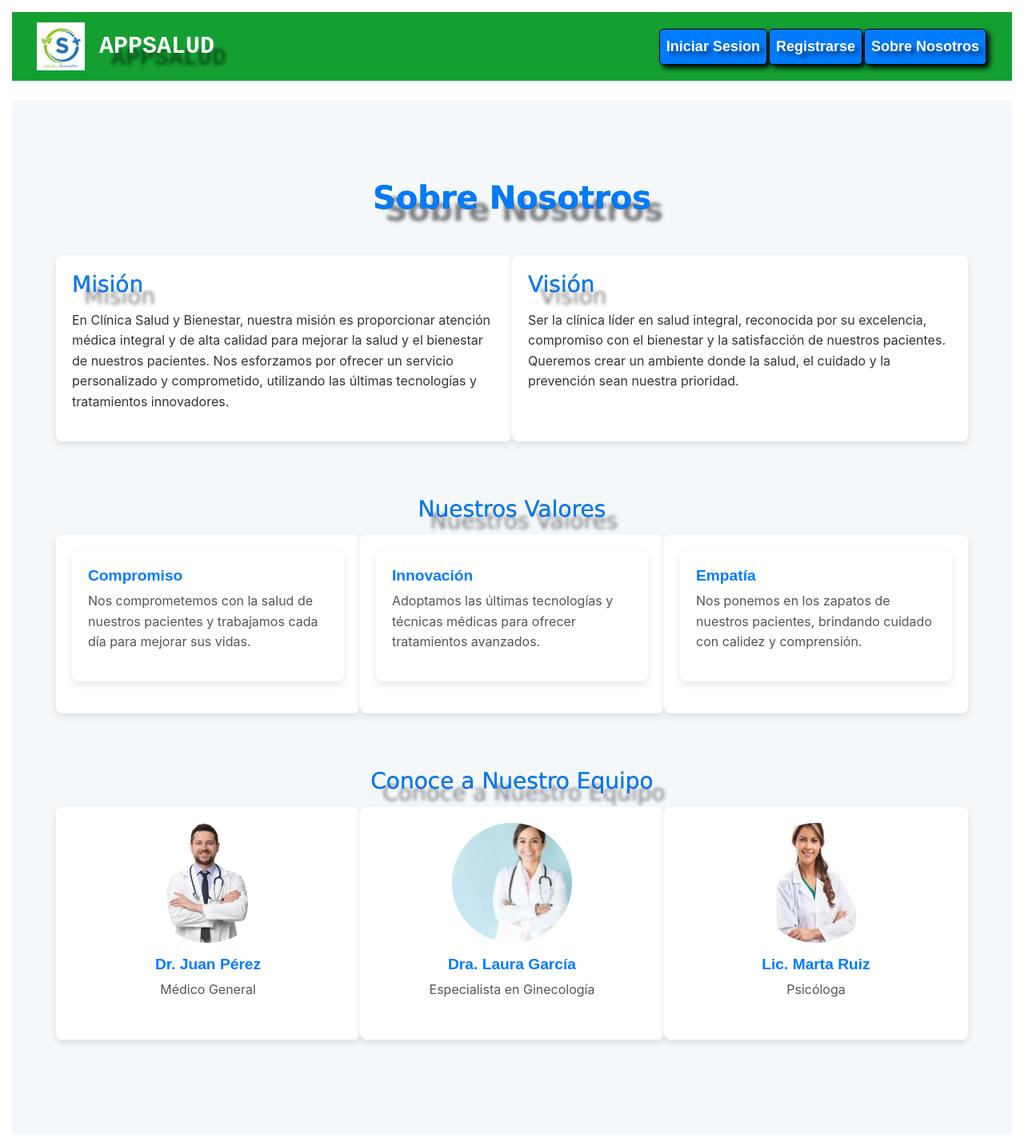
After one commit to nehuenminvielle/clinica_Saludybienestar, a Django app: page /about/ in a window 1280 px wide. The commit adds this page. Shown: the whole page at 80% size. Run offline with Django 5.2, Linux system fonts and the light colour scheme; some libraries are stand-ins or nearby versions; some web fonts are replaced.

Commit message:
Actualizacion del proyecto

```diff
--- /dev/null
+++ b/AppSalud/Templates/AppSalud/about.html
@@ -0,0 +1,99 @@
+{% extends "AppSalud/base.html" %}
+{% load static %}
+
+{% block title %}
+    Sobre Nosotros
+{% endblock title %}
+
+{% block codigoDinamico %}
+<style>
+    /* Sobrescribir el fondo solo para la página "About Us" */
+    body {
+        background-image: none !important; /* Elimina la imagen de fondo */
+    }
+</style>
+
+<body>
+
+    </style>
+
+    <section class="about-us">
+        <div class="container">
+            <h1 class="text-center my-5">Sobre Nosotros</h1>
+
+            <!-- Misión -->
+            <div class="row">
+                <div class="col-md-6">
+                    <h3>Misión</h3>
+                    <p>En Clínica Salud y Bienestar, nuestra misión es proporcionar atención médica integral y de alta calidad para mejorar la salud y el bienestar de nuestros pacientes. Nos esforzamos por ofrecer un servicio personalizado y comprometido, utilizando las últimas tecnologías y tratamientos innovadores.</p>
+                </div>
+
+                <!-- Visión -->
+                <div class="col-md-6">
+                    <h3>Visión</h3>
+                    <p>Ser la clínica líder en salud integral, reconocida por su excelencia, compromiso con el bienestar y la satisfacción de nuestros pacientes. Queremos crear un ambiente donde la salud, el cuidado y la prevención sean nuestra prioridad.</p>
+                </div>
+            </div>
+
+            <!-- Valores -->
+            <div class="values my-5">
+                <h3 class="text-center">Nuestros Valores</h3>
+                <div class="row">
+                    <div class="col-md-4">
+                        <div class="value-box">
+                            <h4>Compromiso</h4>
+                            <p>Nos comprometemos con la salud de nuestros pacientes y trabajamos cada día para mejorar sus vidas.</p>
+                        </div>
+                    </div>
+                    <div class="col-md-4">
+                        <div class="value-box">
+                            <h4>Innovación</h4>
+                            <p>Adoptamos las últimas tecnologías y técnicas médicas para ofrecer tratamientos avanzados.</p>
+                        </div>
+                    </div>
+                    <div class="col-md-4">
+                        <div class="value-box">
+                            <h4>Empatía</h4>
+                            <p>Nos ponemos en los zapatos de nuestros pacientes, brindando cuidado con calidez y comprensión.</p>
+                        </div>
+                    </div>
+                </div>
+            </div>
+
+            <!-- Nuestro Equipo -->
+            <div class="our-team my-5">
+                <h3 class="text-center">Conoce a Nuestro Equipo</h3>
+                <div class="row">
+                    <div class="col-md-4">
+                        <div class="team-member">
+                            <img src="{% static 'equipo_1.webp' %}" alt="Dr. Juan Pérez" class="img-fluid rounded-circle">
+                            <h5>Dr. Juan Pérez</h5>
+                            <p>Médico General</p>
+                        </div>
+                    </div>
+                    <div class="col-md-4">
+                        <div class="team-member">
+                            <img src="{% static 'equipo_2.jpg' %}" alt="Dra. Laura García" class="img-fluid rounded-circle">
+                            <h5>Dra. Laura García</h5>
+                            <p>Especialista en Ginecología</p>
+                        </div>
+                    </div>
+                    <div class="col-md-4">
+                        <div class="team-member">
+                            <img src="{% static 'equipo_3.jpg' %}" alt="Lic. Marta Ruiz" class="img-fluid rounded-circle">
+                            <h5>Lic. Marta Ruiz</h5>
+                            <p>Psicóloga</p>
+                        </div>
+                    </div>
+                </div>
+            </div>
+
+        </div>
+    </section>
+
+</body>
+
+
+
+
+{% endblock %}
--- a/AppSalud/Templates/AppSalud/base.html
+++ b/AppSalud/Templates/AppSalud/base.html
@@ -76,6 +76,9 @@
                     <li class="nav-item">
                         <a class="nav-link" href="{% url 'Registro' %}">Registrarse</a>
                     </li>
+                    <li class="nav-item">
+                        <a class="nav-link" href="{% url 'About' %}">Sobre Nosotros</a>
+                    </li>
                     {% endif %}
                 </ul>
 
--- a/AppSalud/Templates/AppSalud/especialidad.html
+++ b/AppSalud/Templates/AppSalud/especialidad.html
@@ -7,6 +7,7 @@
 
 {% block codigoDinamico %}
 
+<body style='background-color: #f1e5db;'>
     <div class="container">
         <h1><u>Nuestras Especialidades</u></h1>
         <br>
@@ -46,5 +47,5 @@
             </button>
         </div>
     </div>
-
+</body>
 {% endblock %}
--- a/AppSalud/Templates/AppSalud/localidad.html
+++ b/AppSalud/Templates/AppSalud/localidad.html
@@ -7,6 +7,7 @@
 
 {% block codigoDinamico %}
 
+<body style='background-color: #f1e5db;'>
     <div class="container">
         <h1><u>Nuestras Localidades</u></h1>
         <br>
@@ -48,5 +49,5 @@
             </button>
         </div>
     </div>
-
+</body>
 {% endblock %}
--- a/AppSalud/Templates/AppSalud/medicos.html
+++ b/AppSalud/Templates/AppSalud/medicos.html
@@ -61,4 +61,5 @@
             </div>
         </div>
     </body>
+</div>
 {% endblock %}
--- a/AppSalud/Templates/AppSalud/pacientes.html
+++ b/AppSalud/Templates/AppSalud/pacientes.html
@@ -8,6 +8,7 @@
 
 {% block codigoDinamico %}
 
+<body style='background-color: #f1e5db;'>
     <div class="container">
         <br>
         <h1><u>Lista de Pacientes</u></h1>
@@ -52,5 +53,5 @@
             <a href="{% url 'Buscar_Paciente' %}" class="btn btn-outline-info" style="color: #337ab7;">Buscar Paciente</a>
         </div>
     </div>
-
+</body>
 {% endblock %}
--- a/AppSalud/Templates/AppSalud/sedeclinica.html
+++ b/AppSalud/Templates/AppSalud/sedeclinica.html
@@ -6,6 +6,8 @@
 {% endblock title %}
 
 {% block codigoDinamico %}
+
+<body style='background-color: #f1e5db;'>
     <div class="container">
         <br>
         <h1><u>Nuestras Sedes</u></h1>
@@ -57,4 +59,5 @@
             </button>
         </div>
     </div>
+</body>
 {% endblock %}
--- a/AppSalud/static/styles.css
+++ b/AppSalud/static/styles.css
@@ -739,7 +739,7 @@ form {
 }
 
 footer {
-    background-color: #f8f9fa !important;
+    background-color: #90f3f7 !important;
     padding: 20px 0;
     color: #495057;
     border-top: 2px solid #ddd;
@@ -822,3 +822,119 @@ footer .social-links i {
     justify-content: space-around;
     margin-top: 20px;
 }
+
+/* Estilos generales para la página "Sobre Nosotros" */
+
+/* Estilo del fondo de la sección */
+.about-us {
+    background-color: #f4f8fb;
+    padding: 50px 0;
+
+}
+
+/* Títulos principales */
+.about-us h1 {
+    font-size: 2.5rem;
+    color: #007bff;
+    font-weight: bold;
+}
+
+/* Estilo para las secciones Misión y Visión */
+.about-us .row > div {
+    background-color: white;
+    padding: 20px;
+    border-radius: 8px;
+    box-shadow: 0 4px 8px rgba(0, 0, 0, 0.1);
+    margin-bottom: 20px;
+}
+
+.about-us h3 {
+    color: #007bff;
+    font-size: 1.75rem;
+    margin-bottom: 15px;
+}
+
+.about-us p {
+    font-size: 1rem;
+    color: #333;
+    line-height: 1.6;
+}
+
+/* Estilo para los valores */
+.values .value-box {
+    background-color: #fff;
+    padding: 20px;
+    border-radius: 8px;
+    box-shadow: 0 4px 8px rgba(0, 0, 0, 0.1);
+    margin-bottom: 20px;
+}
+
+.values h4 {
+    font-size: 1.2rem;
+    color: #007bff;
+    font-weight: bold;
+}
+
+.values p {
+    font-size: 1rem;
+    color: #555;
+    line-height: 1.6;
+}
+
+/* Estilo para el equipo */
+.our-team .team-member {
+    text-align: center;
+    margin-bottom: 30px;
+}
+
+.our-team .team-member img {
+    width: 150px;
+    height: 150px;
+    object-fit: cover;
+    border-radius: 50%;
+    margin-bottom: 15px;
+}
+
+.our-team .team-member h5 {
+    font-size: 1.2rem;
+    font-weight: bold;
+    color: #007bff;
+}
+
+.our-team .team-member p {
+    font-size: 1rem;
+    color: #555;
+}
+
+/* Estilos para un diseño responsivo */
+@media (max-width: 767px) {
+    .about-us h1 {
+        font-size: 2rem;
+    }
+
+    .about-us .row > div {
+        margin-bottom: 15px;
+    }
+
+    .our-team .team-member {
+        margin-bottom: 20px;
+    }
+
+    .values .value-box {
+        margin-bottom: 15px;
+    }
+}
+
+
+.alert {
+    color: #721c24;
+    background-color: #f8d7da;
+    border-color: #f5c6cb;
+    padding: 10px;
+    margin-top: 10px;
+    border-radius: 5px;
+}
+
+.alert p {
+    margin: 0;
+}
--- a/AppSalud/urls.py
+++ b/AppSalud/urls.py
@@ -56,5 +56,6 @@ urlpatterns = [
     path('contacto/', views.contacto, name='contacto'),
     path('gracias/', views.pagina_de_gracias, name='pagina_de_gracias'),
     path('mensajes/', views.listar_mensajes, name='listar_mensajes'),
+    path('about/', views.mostrar_about, name='About'),
 
 ]
--- a/AppSalud/views.py
+++ b/AppSalud/views.py
@@ -16,7 +16,9 @@ def mostrar_index(request):
 
     return render (request, 'AppSalud/index.html')
 
+def mostrar_about(request):
 
+    return render(request, 'AppSalud/about.html')
 
 def mostrar_Numero_de_Turno(request):
     numero_de_turno = Numero_de_Turno.objects.all()
@@ -741,30 +743,33 @@ def registro_usuario(request):
     return render(request, 'AppSalud/registro.html', {'form': form})
 
 def login_request(request):
-    if request.method=="POST":
-        form=AuthenticationForm(request, data=request.POST)
+    if request.method == "POST":
+        form = AuthenticationForm(request, data=request.POST)
 
         if form.is_valid():
-            usuario= form.cleaned_data.get('username')
-            contra= form.cleaned_data.get('password')
+            usuario = form.cleaned_data.get('username')
+            contra = form.cleaned_data.get('password')
 
-            user= authenticate(username=usuario, password=contra)
-
+            # Autenticación del usuario
+            user = authenticate(username=usuario, password=contra)
 
             if user is not None:
-                login(request,user)
-
-                return render(request,'AppSalud/index.html',{"mensaje":f"Bienvenido {usuario}"})
-
+                login(request, user)
+                # Redirige al index con un mensaje de bienvenida
+                return render(request, 'AppSalud/index.html', {"mensaje": f"Bienvenido {usuario}"})
             else:
-                return render(request,"AppSalud/index.html",{"mensaje":"Error,datos incorrectos"})
+                # Si el usuario no es autenticado, muestra un mensaje de error
+                messages.error(request, "Error, datos incorrectos")
+                return render(request, "AppSalud/login.html", {'form': form})
 
         else:
-            return render(request,"AppSalud/index.html",{"mensaje":"Error,formulario erroneo"})
+            # Si el formulario no es válido, muestra un mensaje de error
+            messages.error(request, "Error, formulario erroneo")
+            return render(request, "AppSalud/login.html", {'form': form})
 
+    # Si la petición es GET, muestra el formulario vacío
     form = AuthenticationForm()
-
-    return render(request,"AppSalud/login.html",{'form':form})
+    return render(request, "AppSalud/login.html", {'form': form})
 
 
 def logout_request(request):
```
Also changed, not shown: AppSalud/Templates/AppSalud/login.html (+11 -1 lines), AppSalud/static/equipo_1.webp (added), AppSalud/static/equipo_2.jpg (added), AppSalud/static/equipo_3.jpg (added). Lines whose indentation alone changed are shown as unchanged.
